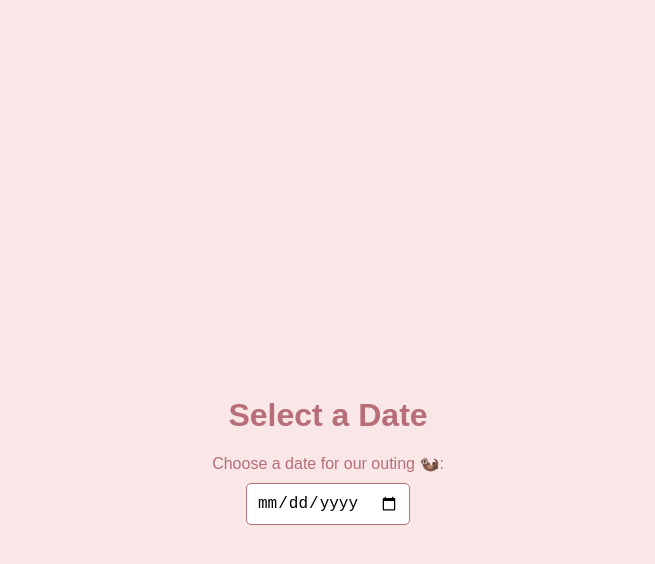
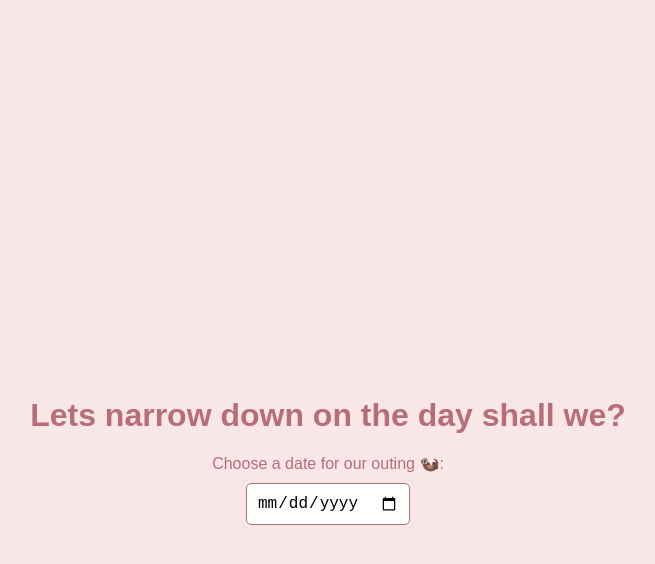
Before and after one commit to s1ddhantsharma/s1ddhantsharma.github.io, a Jekyll site: the page date-selection.html, which Jekyll copies as it is, in a window 1280 px wide. Shown: the top 564 px of the page, without its empty margins (312-967 px from the left). Built offline with Jekyll 4.4.1, drawn with Linux system fonts in a browser that asks for light colours.

Commit message:
Update date-selection.html

```diff
--- a/date-selection.html
+++ b/date-selection.html
@@ -37,7 +37,7 @@
 </head>
 <body>
 
-<h1>Select a Date</h1>
+<h1>Lets narrow down on the day shall we?</h1>
 
 <label for="date">Choose a date for our outing 🦦:</label>
 <input type="date" id="date" name="date">
```
